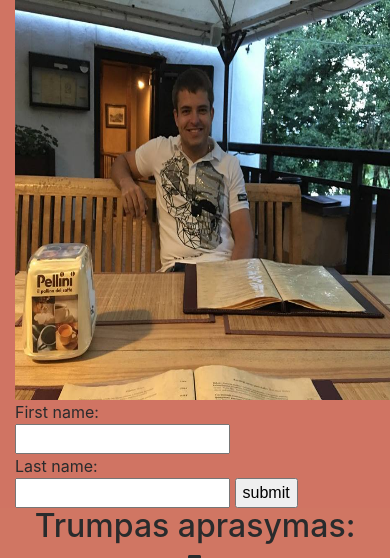
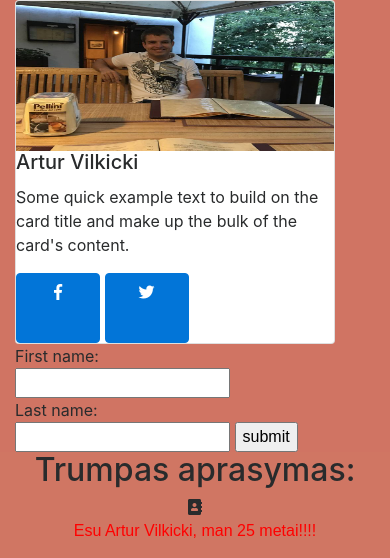
Before and after one commit to ArturVilkicki/2lygis_2paskaita_responsive1, a PHP site: page / in a window 390 px wide; the page is wider, and only the part inside the window is pictured. Shown: the top 558 px of that part. Run offline with PHP 8.4, Linux system fonts and the light colour scheme; some libraries are stand-ins or nearby versions; some web fonts are replaced.

Commit message:
Responsive pakeitimai

```diff
--- a/index.php
+++ b/index.php
@@ -14,9 +14,17 @@
 	<div class="container-fluid">
   		<div class="row pirmoDivoSpalva">
     		<div class="col-xs-12 col-sm-6 col-lg-8">
-    			<div align="center">
-    				<img src="asmenine.jpg" width="400" height="400">
-    			</div>
+    			<div class="card" style="width: 20rem;">
+  					<img class="card-img-top" style="height: 150px;" src="asmenine.jpg" alt="Card image cap">
+  				<div class="card-body">
+    			<h5 class="card-title">Artur Vilkicki </h5>
+    			<p class="card-text">Some quick example text to build on the card title and make up the bulk of the card's content.</p>
+    			<a href="http://facebook.com" target="_blank" class="btn btn-primary"><i class="fab fa-facebook-f"></i></a>
+    			<a href="http://twitter.com" target="_blank" class="btn btn-primary"><i class="fab fa-twitter"></i></a>
+
+
+  </div>
+</div>
     		</div>
     		<div class="col-xs-12 col-sm-6 col-lg-4">
     			<form method="post">
--- a/style.css
+++ b/style.css
@@ -15,3 +15,17 @@
 	font-family: 'Encode Sans Expanded', sans-serif;
 	text-align: center;
 }
+.fa-twitter {
+	width: 50px;
+	height: 50px;
+}
+.fa-facebook-f {
+	width: 50px;
+	height: 50px;
+}
+@media (min-width:320px)  { /* smartphones, iPhone, portrait 480x320 phones */ }
+@media (min-width:481px)  { /* portrait e-readers (Nook/Kindle), smaller tablets @ 600 or @ 640 wide. */ }
+@media (min-width:641px)  { /* portrait tablets, portrait iPad, landscape e-readers, landscape 800x480 or 854x480 phones */ }
+@media (min-width:961px)  { /* tablet, landscape iPad, lo-res laptops ands desktops */ }
+@media (min-width:1025px) { /* big landscape tablets, laptops, and desktops */ }
+@media (min-width:1281px) { /* hi-res laptops and desktops */ }
```
